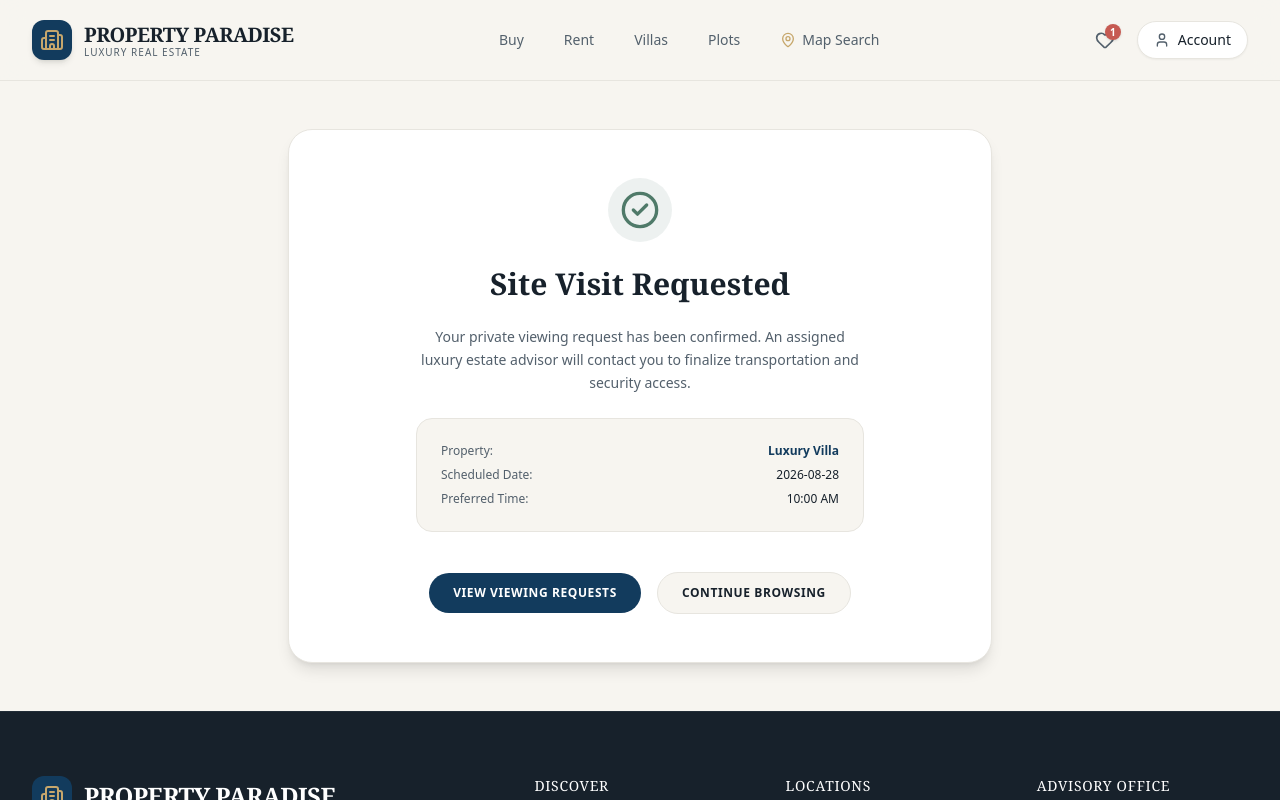
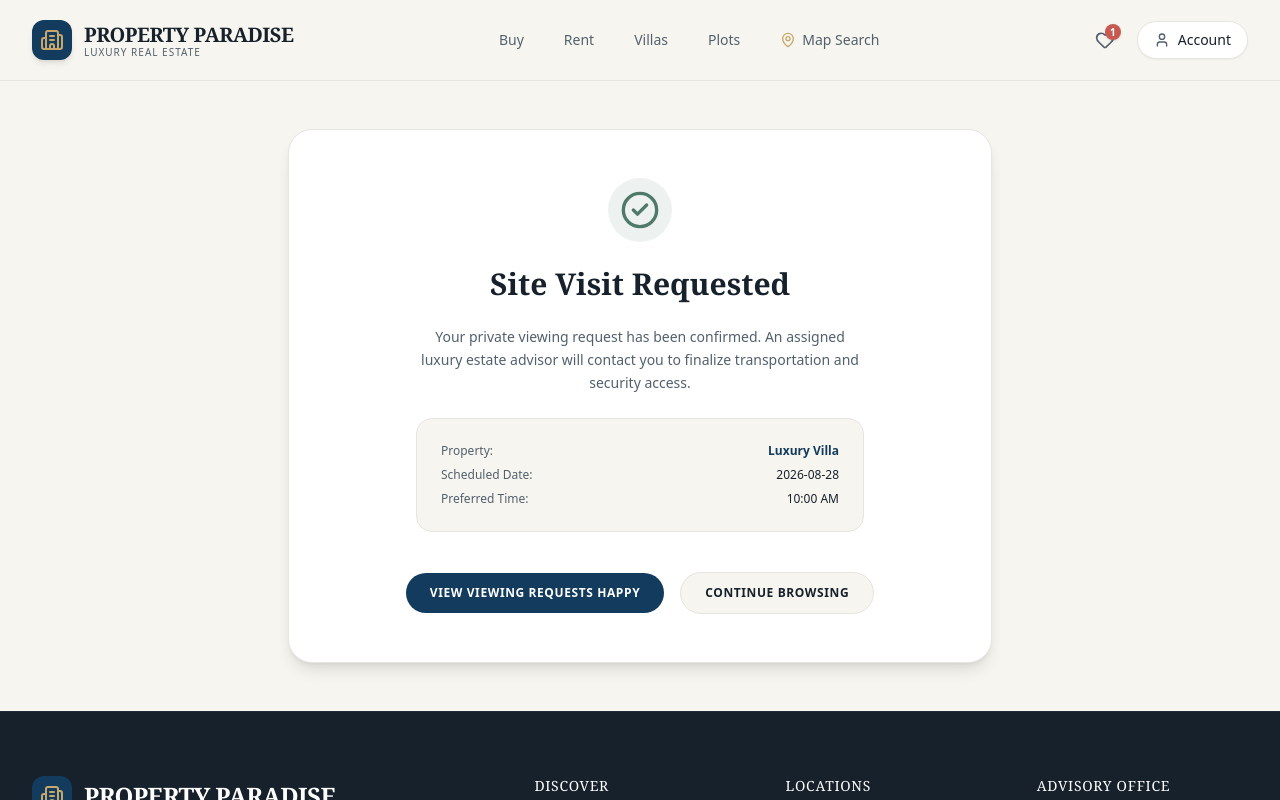
Before and after one commit to pkaakash007/property-paradise, a React (Vite) app: page /booking in a window 1280 px wide. Both pictures are taken after typing "Sample", "5551234", "name@example.com", "Sample" into the empty fields and a click on the button "CONFIRM SITE VISIT SCHEDULE". Shown: the top 800 px of the page. Built offline with nearby package versions, Linux system fonts and the light colour scheme; no server answers.

Commit message:
chore: update viewing requests button label text

```diff
--- a/src/pages/Bookings/index.tsx
+++ b/src/pages/Bookings/index.tsx
@@ -81,7 +81,7 @@ export default function Bookings() {
                 onClick={() => navigate("/profile")}
                 className="w-full sm:w-auto px-6 py-3 rounded-full bg-deep-ocean text-white text-xs font-bold uppercase tracking-wider"
               >
-                View Viewing Requests
+                View Viewing Requests happy
               </button>
               <Link
                 to="/properties"
```
